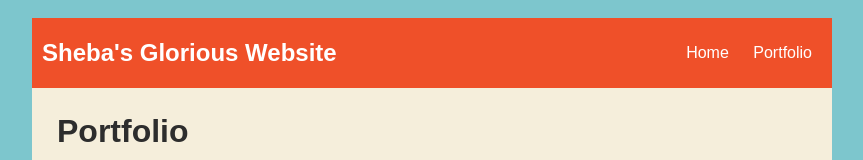
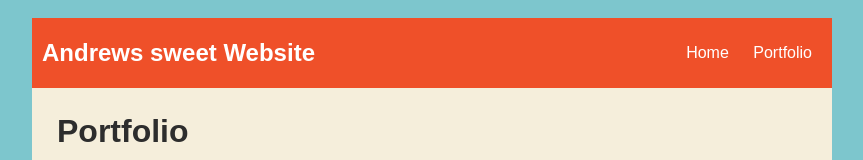
Before and after one commit to AndrewMasson/AndrewMasson.github.io, a plain HTML site: page portfolio.html in a window 1280 px wide. Shown: the top 160 px of the page, without its empty margins (208-1071 px from the left). Drawn offline with nearby package versions, Linux system fonts and the light colour scheme; no server answers.

Commit message:
add portfolio.html file

```diff
--- a/portfolio.html
+++ b/portfolio.html
@@ -81,7 +81,7 @@
     <body>
       <div id="all-contents">
            <nav>
-            <header>Sheba's Glorious Website</header>
+            <header>Andrews sweet Website</header>
             <ul>
                 <li><a href="index.html">Home</a>
                 </li>
```
